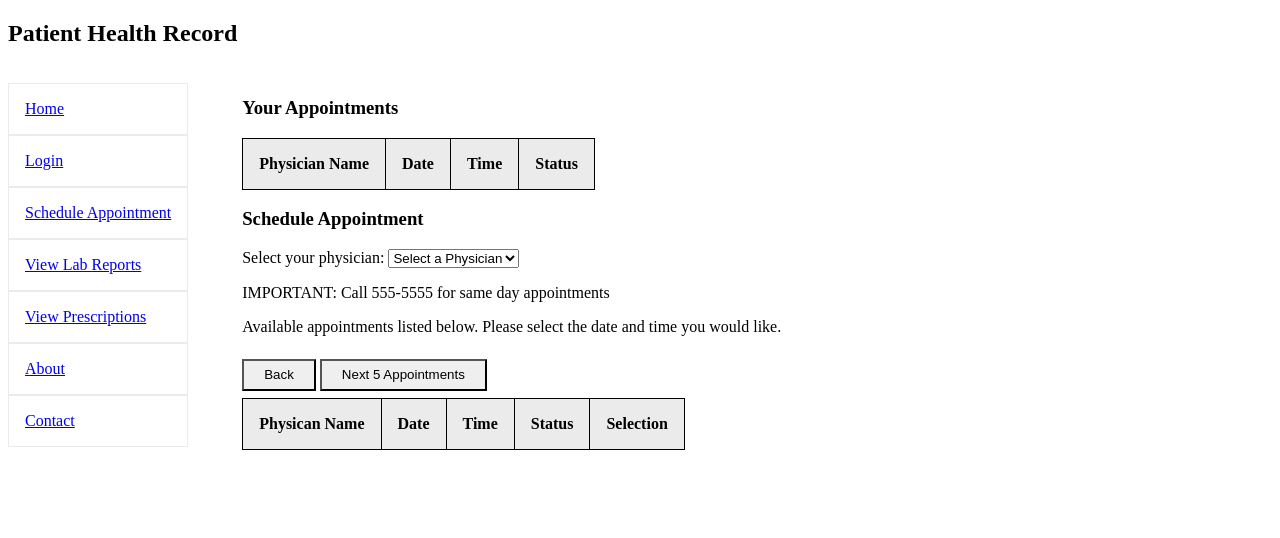
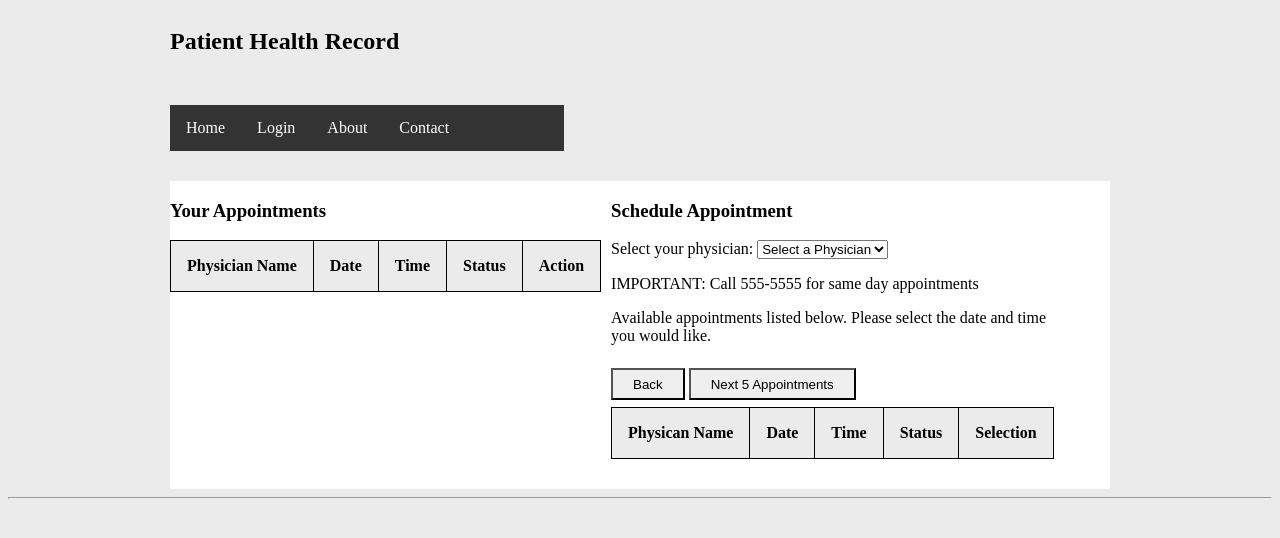
Before and after one commit to wa57/PatientHealthRecord, a PHP site: page /schedule-appointment.php in a window 1280 px wide. Shown: the top 538 px of the page. Run offline with PHP 8.4, Linux system fonts and the light colour scheme; data comes from the database, SQL or seed files in the repository; lists and menus that the app fills with data are empty.

Commit message:
[CRON] Auto Commit

```diff
--- a/about.php
+++ b/about.php
@@ -1,5 +1,6 @@
 <?php include 'layout.php' ?>
-
+<div class="container main">
+    <div>
         <p>
             The ultimate goal of PHR is empower patients to take control over their
             health by offering self-service appointment scheduling and secure,
@@ -22,3 +23,5 @@
             with avoidable emergency visits, while improving the overall quality
             of care and patient experience. TEST TEST TEST
         </p>
+    </div>
+</div>
--- a/css/main.css
+++ b/css/main.css
@@ -1,27 +1,7 @@
-body {
-}
-
 input {
     background-image: none !important;
 }
 
-nav ul {
-    padding: 0;
-}
-nav ul li {
-    list-style-type: none;
-    border: 0.0625em solid #ebebeb;
-}
-
-nav ul li a {
-    display: block;
-    padding: 1em;
-}
-
-nav ul li a:hover {
-    text-decoration: none;
-    background-color: #ebebeb;
-}
 
 form input[disabled], select[disabled], input[disabled] {
     background: rgb(235, 235, 228);
--- /dev/null
+++ b/footer.php
@@ -0,0 +1,4 @@
+<footer>
+<hr/>
+
+</footer>
--- a/layout.php
+++ b/layout.php
@@ -5,18 +5,58 @@
     <meta name="viewport" content="width=device-width, initial-scale=1.0" />
     <title> - Patient Health Record</title>
     <style>
-        .header { grid-area: header; }
-        .menu { grid-area: menu; }
-        .main { grid-area: main; }
+        body {
+            background-color: #ebebeb;
+        }
+        .header {
+            grid-area: header;
+            margin: 0 auto;
+        }
+        .menu {
+            grid-area: menu;
+            margin: 0 auto;
+        }
+        .main {
+            grid-area: main;
+            margin: 0 auto;
+            background-color: #fff;
+        }
         .footer { grid-area: footer; }
 
         .container {
-            display: inline-grid;
+            display: grid;
             grid-template-areas:
                 'header header header header header header'
-                'menu main main main main main'
-                'menu footer footer footer footer footer';
+                'menu menu menu menu menu menu'
+                'main main main main main main'
+                'footer footer footer footer footer footer';
             grid-gap: 10px;
+            max-width: 940px;
+        }
+
+        nav ul {
+            list-style-type: none;
+            margin: 0 auto;
+            padding: 0;
+            overflow: hidden;
+            background-color: #333;
+        }
+
+        nav li {
+            float: left;
+        }
+
+        nav li a {
+            display: block;
+            color: white;
+            text-align: center;
+            padding: 14px 16px;
+            text-decoration: none;
+        }
+
+        /* Change the link color to #111 (black) on hover */
+        nav li a:hover {
+            background-color: #111;
         }
 
         .booked {
@@ -64,10 +104,51 @@
                 callback(response);
             });
         }
+
+        function getUser() {
+            return JSON.parse(localStorage.getItem("user"));
+        }
+
+        function setUser(user) {
+            localStorage.setItem("user", null);
+        }
+
+        document.addEventListener("DOMContentLoaded", function() {
+
+            toggleNavState();
+
+            document.getElementById("logout-link").addEventListener("click", function() {
+                setUser(null);
+                toggleNavState();
+                window.location = "index.php";
+            });
+
+            function toggleNavState() {
+                var user = getUser();
+                var links = document.getElementsByClassName("login-required");
+                console.log(links);
+                if(user && user !== null) {
+                    document.getElementById("login-link").style.display = "none";
+                    document.getElementById("logout-link").style.display = "block";
+                } else {
+                    document.getElementById("login-link").style.display = "block";
+                    document.getElementById("logout-link").style.display = "none";
+                }
+
+                for (var i = 0; i < links.length; i++) {
+                    if(user && user !== null) {
+                        links[i].style.display = "block";
+                    } else {
+                        links[i].style.display = "none";
+                    }
+                }
+            }
+        });
+
     </script>
 </head>
 <body>
-    <div>
+    <div class="container header">
         <h2>Patient Health Record</h2>
     </div>
 
@@ -75,13 +156,14 @@
         <aside>
             <nav>
                 <ul>
-                    <li class="nav-item"><a href="index.php">Home</a></li>
-                    <li class="nav-item"><a href="login.php">Login</a></li>
-                    <li class="nav-item"><a href="schedule-appointment.php">Schedule Appointment</a></li>
-                    <li class="nav-item"><a href="view-lab-reports.php">View Lab Reports</a></li>
-                    <li class="nav-item"><a href="view-prescriptions.php">View Prescriptions</a></li>
-                    <li class="nav-item"><a href="about.php">About</a></li>
-                    <li class="nav-item"><a href="contact.php">Contact</a></li>
+                    <li><a href="index.php">Home</a></li>
+                    <li id="login-link"><a href="login.php">Login</a></li>
+                    <li id="logout-link"><a href="#">Logout</a><li>
+                    <li class="login-required"><a href="schedule-appointment.php">Schedule Appointment</a></li>
+                    <li class="login-required"><a href="view-lab-reports.php">View Lab Reports</a></li>
+                    <li class="login-required"><a href="view-prescriptions.php">View Prescriptions</a></li>
+                    <li><a href="about.php">About</a></li>
+                    <li><a href="contact.php">Contact</a></li>
                 </ul>
             </nav>
         </aside>
--- a/schedule-appointment.php
+++ b/schedule-appointment.php
@@ -8,15 +8,21 @@
             document.getElementById("appointments-section").style.display = "block";
             getAppointmentsByPhysicianId();
         });
+        document.getElementById("patient-appointments-tbody").addEventListener("click", function(e) {
+            if(e.target && e.target.classList.contains("cancel-button")) {
+                appointment_id = e.target.getAttribute("data-appointment-id");
+                POST("CancelAppointment&appointment_id=" + appointment_id, refreshAppointmentsTable);
+            }
+        });
 
-        document.getElementById("appointments-table").addEventListener("click", function(e){
-            if (e.target && e.target.classList.contains("schedule-button")) {
-                var user = JSON.parse(localStorage.getItem("user"));
+        document.getElementById("appointments-table").addEventListener("click", function(e) {
+            if(e.target && e.target.classList.contains("schedule-button")) {
+                var user = getUser();
                 appointment_id = e.target.getAttribute("data-appointment-id");
                 POST("ScheduleAppointment&patient_id=" + user.system_user_id + "&appointment_id=" + appointment_id, refreshAppointmentsTable);
             }
 
-            if (e.target && e.target.classList.contains("cancel-button")) {
+            if(e.target && e.target.classList.contains("cancel-button")) {
                 appointment_id = e.target.getAttribute("data-appointment-id");
                 POST("CancelAppointment&appointment_id=" + appointment_id, refreshAppointmentsTable);
             }
@@ -100,10 +106,15 @@
                     appointment_status = "COMPLETE";
                 }
                 html += "<tr>";
-                html +=     "<td>" + appointment.physician_id + "</td>";
+                html +=     "<td>" + appointment.physician_name + "</td>";
                 html +=     "<td>" + appointment.date + "</td>";
                 html +=     "<td>" + appointment.time + "</td>";
                 html +=     "<td>" + appointment_status + "</td>";
+                html +=     "<td>";
+                if(appointment_status === "UPCOMING") {
+                    html += "<input type='button' class='cancel-button' data-appointment-id='" + appointment.appointment_id + "' value='Cancel'/>";
+                }
+                html +=     "</td>"
                 html += "</tr>";
             });
             document.getElementById("patient-appointments-tbody").innerHTML = html;
@@ -157,7 +168,6 @@
 </script>
 <div class="container main">
         <div>
-        <div>
             <h3>Your Appointments</h3>
             <table id="patient-appointments">
                 <thead>
@@ -165,16 +175,19 @@
                     <th>Date</th>
                     <th>Time</th>
                     <th>Status</th>
+                    <th>Action</th>
                 </thead>
                 <tbody id="patient-appointments-tbody"></tbody>
             </table>
         </div>
+        <div>
             <h3>Schedule Appointment</h3>
             <span>Select your physician:</span>
             <select id="physicians-list">
                 <option selected disabled>Select a Physician</option>
             </select>
             <div id="appointments-section">
+
                 <p>IMPORTANT: Call 555-5555 for same day appointments</p>
                 <p>Available appointments listed below. Please select the date and time you would like.</p>
                 <input id="previous-page" type="button" value="Back"/>
@@ -192,3 +205,5 @@
             </div>
         </div>
 </div>
+
+<?php include 'footer.php' ?>
```
Also changed, not shown: contact.php (+8 -5 lines). Lines whose indentation alone changed are shown as unchanged.
